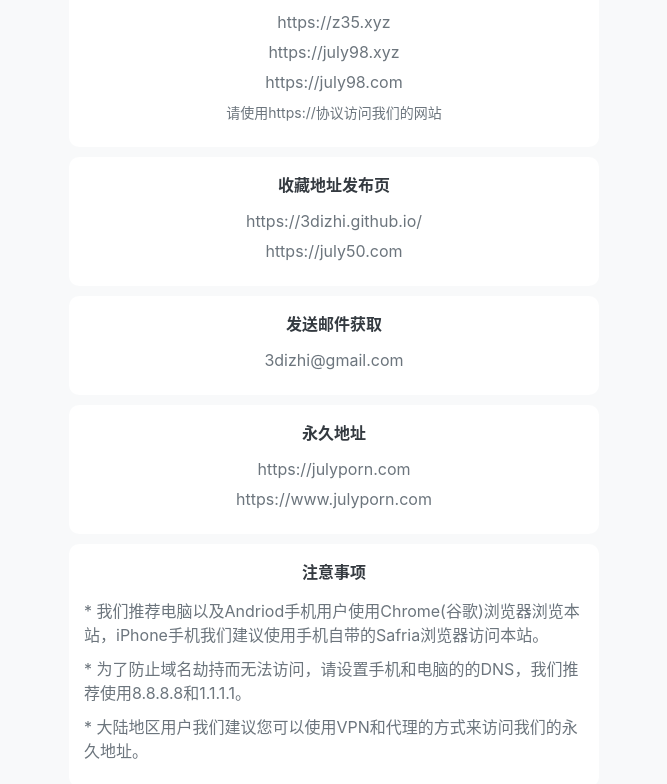
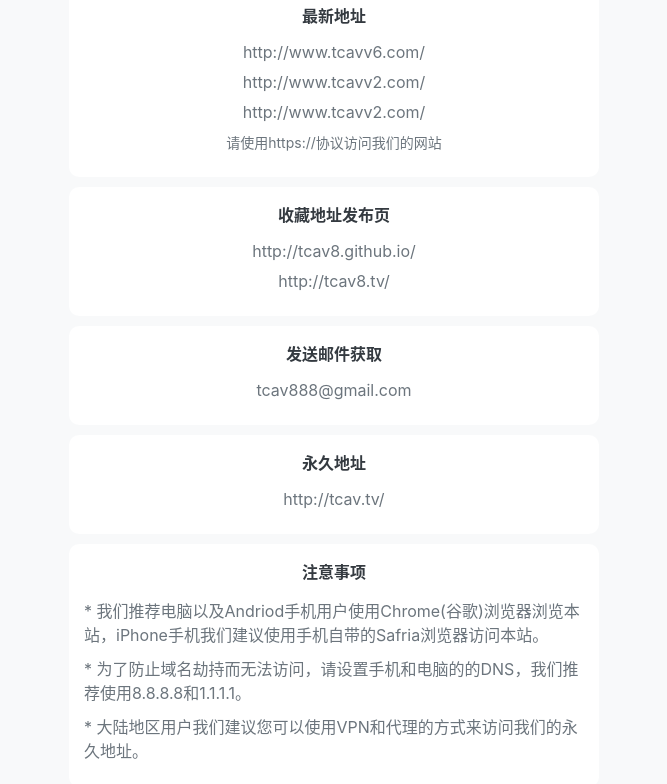
Before and after one commit to tcav8/tcav.github.io, a plain HTML site: page index.html in a window 1280 px wide. Shown: the part 377-1161 px from the top of the page, without its empty margins (306-973 px from the left). Drawn offline with Linux system fonts and the light colour scheme.

Commit message:
edit 20190522
edit 20190522

```diff
--- a/index.html
+++ b/index.html
@@ -3,23 +3,23 @@
 <head>
     <meta charset="utf-8" />
     <link rel="stylesheet" href="publish.css?20190328" />
-    <title>JULYPORN|七色食堂|七色成人网|色情網站|最新地址</title>
+    <title>&#21776;&#26397;&#65;&#86;&#44;&#84;&#67;&#65;&#86;&#44;&#39640;&#28165;&#65;&#86;&#30427;&#23476;&#44;&#23613;&#22312;&#21776;&#26397;&#65;&#86;&#33;&#32;&#45;&#32;&#26368;&#26032;&#22320;&#22336;</title>
     <meta http-equiv="X-UA-Compatible" content="IE=edge,chrome=1">
     <meta content='width=device-width, initial-scale=1.0, user-scalable=0' name='viewport' />
-    <meta name="keywords" content="JULYPORN,七色食堂,七色成人网,免费成人电影,免费成人影片,免費成人視頻,免費成人貼圖,免費成人自拍,免費成人小說,最新地址" />
-    <meta name="description" content="歡迎訪問JULYPORN|七色食堂|七色成人网|色情網站，為您提供JULYPORN七色食堂七色成人网最新地址。" />
+	<meta name="keywords" content="&#21776;&#26397;&#65;&#86;&#44;&#21776;&#26397;&#116;&#118;&#44;&#21776;&#26397;&#116;&#118;&#39640;&#28165;&#30427;&#23476;&#23613;&#22312;&#21776;&#26397;&#116;&#118;&#44;&#84;&#67;&#65;&#86;&#44;&#39640;&#28165;&#65;&#86;&#30427;&#23476;&#44;&#21776;&#26397;&#97;&#118;&#30427;&#23476;&#44;&#21776;&#26397;&#97;&#118;&#39640;&#28165;&#30427;&#23476;&#44;&#65;&#86;&#84;&#86;&#39640;&#28165;&#30427;&#23476;"/>
+	<meta name="description" content="&#21776;&#26397;&#65;&#86;&#44;&#84;&#67;&#65;&#86;&#44;&#39640;&#28165;&#65;&#86;&#30427;&#23476;&#44;&#23613;&#22312;&#21776;&#26397;&#65;&#86;&#33;&#29420;&#23478;&#23089;&#22280;&#22899;&#26143;&#29190;&#26009;&#21457;&#24067;&#28304;&#12290;&#21326;&#20154;&#22280;&#20013;&#26368;&#39640;&#28165;&#35270;&#39057;&#65292;&#20139;&#21463;&#23613;&#22312;&#20004;&#25163;&#20043;&#38388;"/>
 </head>
 
 <body>
     <div id="main"></div>
 </body>
-<script type="text/javascript" src="publish.js?20190517"></script>
+<script type="text/javascript" src="publish.js?20190522"></script>
 <!-- Global site tag (gtag.js) - Google Analytics -->
-<script async src="https://www.googletagmanager.com/gtag/js?id=UA-118026080-3"></script>
+<script async src="https://www.googletagmanager.com/gtag/js?id=UA-140660970-1"></script>
 <script>
   window.dataLayer = window.dataLayer || [];
   function gtag(){dataLayer.push(arguments);}
   gtag('js', new Date());
-  gtag('config', 'UA-118026080-3');
+
+  gtag('config', 'UA-140660970-1');
 </script>
-</html>
--- a/publish.js
+++ b/publish.js
@@ -1,18 +1,17 @@
 var emails = [
-    '3dizhi@gmail.com'
+    'tcav888@gmail.com'
 ];
 var newestUrls = [
-    'https://z35.xyz',
-    'https://july98.xyz',
-    'https://july98.com',
+    'http://www.tcavv6.com/',
+    'http://www.tcavv2.com/',
+    'http://www.tcavv2.com/',
 ];
 var otherUrls = [
-    'https://3dizhi.github.io/',
-    'https://july50.com',
+    'http://tcav8.github.io/',
+    'http://tcav8.tv/',
 ];
 var foreverUrls = [
-    'https://julyporn.com',
-    'https://www.julyporn.com',
+    'http://tcav.tv/',
 ];
 var notices = [
     '* 我们推荐电脑以及Andriod手机用户使用Chrome(谷歌)浏览器浏览本站，iPhone手机我们建议使用手机自带的Safria浏览器访问本站。',
@@ -62,9 +61,13 @@ window.onload = function () {
     var logoElem = document.createElement('div');
     logoElem.setAttribute('class', 'brand');
     logoElem.setAttribute('id', 'logo');
-    logoElem.innerHTML = '<img src="https://cdn.sinaimg.cn.52ecy.cn/large/005BYqpgly1g3aehn0a1dj303801edg1.jpg"/>JULY <span>PORN</span><span class="flag">七色</span>'
+    logoElem.innerHTML = '<img src="https://cdn.sinaimg.cn.52ecy.cn/large/005BYqpgly1g3aehn0a1dj303801edg1.jpg"/>'
     mainElem.appendChild(logoElem);
-
+	var logoElem = document.createElement('div');
+    logoElem.setAttribute('class', 'brand');
+    logoElem.setAttribute('id', 'logo');
+    logoElem.innerHTML = '<span class="flag">最新地址</span>'
+    mainElem.appendChild(logoElem);
     // newest urls
     var newestFieldElem = createFieldElem({title: '最新地址', items: newestUrls, text: '请使用https://协议访问我们的网站'});
     mainElem.appendChild(newestFieldElem);
```
